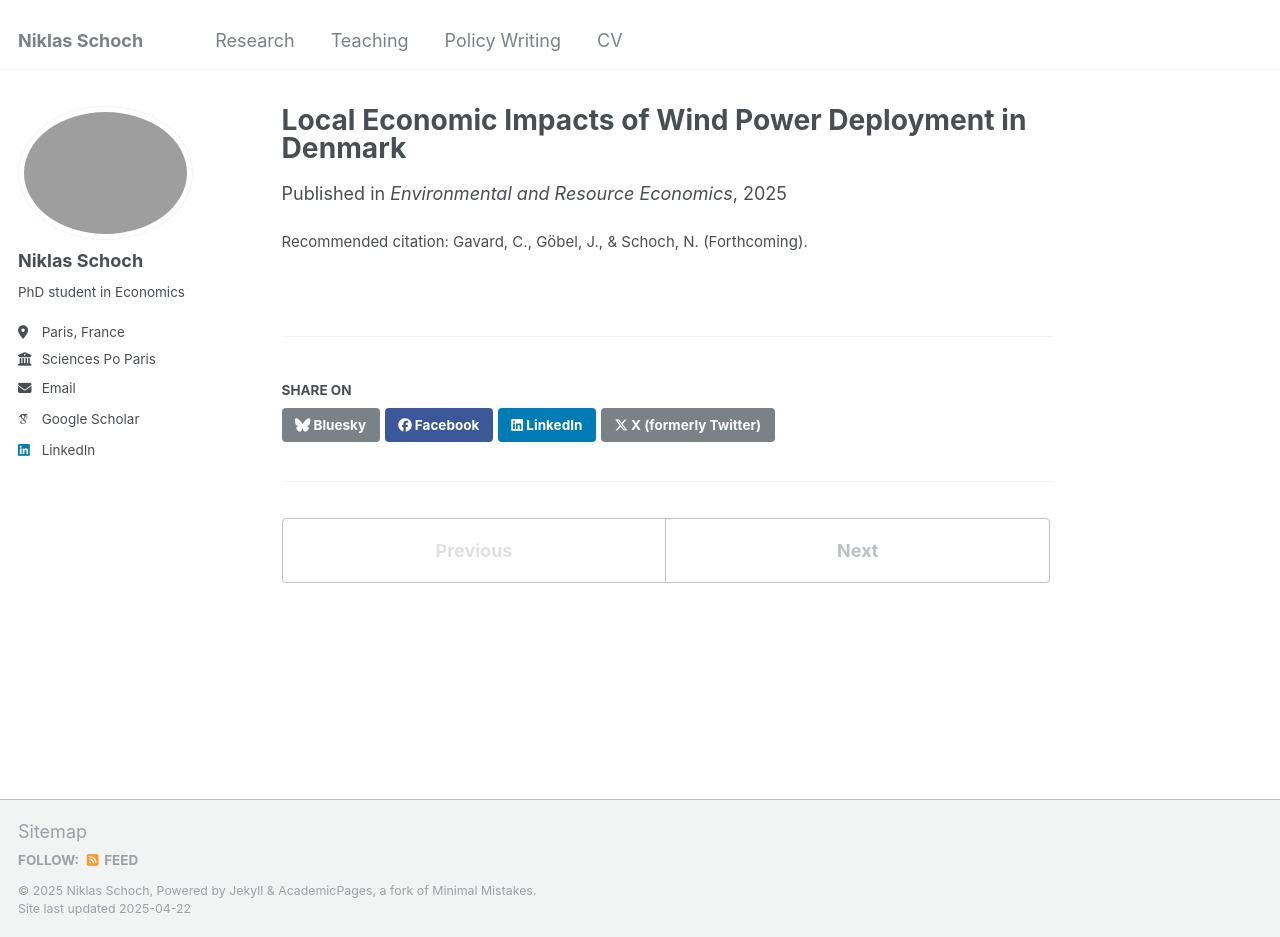
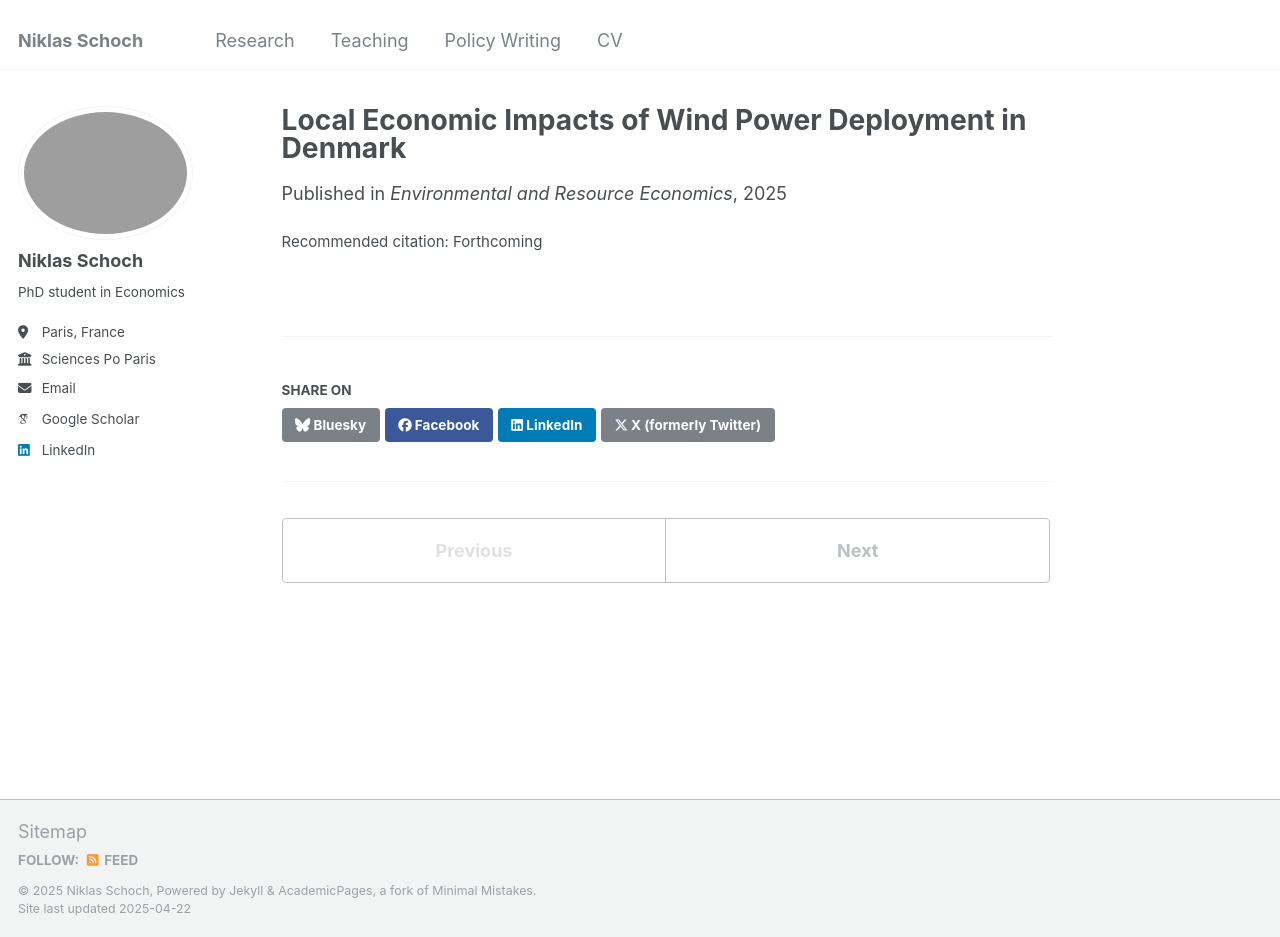
Before and after one commit to niklasschoch/niklasschoch.github.io, a Jekyll site: the page built from _publications/wind-denmark.md, in a window 1280 px wide and 937 px high. Built offline with Jekyll 4.4.1, drawn with Linux system fonts in a browser that asks for light colours; some web fonts are replaced.

Commit message:
Update wind-denmark.md
Signed-off-by: niklasschoch <74817881+niklasschoch@users.noreply.github.com>

```diff
--- a/_publications/wind-denmark.md
+++ b/_publications/wind-denmark.md
@@ -3,8 +3,11 @@ title: "Local Economic Impacts of Wind Power Deployment in Denmark"
 date: 2025-12-31
 collection: publications
 category: Publications
-citation: 'Gavard, C., Göbel, J., & Schoch, N. (Forthcoming).'
+citation: "Forthcoming"
 venue: Environmental and Resource Economics
+authors:
+  - Claire Gavard
+  - Jonas Göbel
 links:
   - label: "Working Paper"
     url: "https://www.zew.de/en/publications/local-economic-impacts-of-wind-power-deployment-in-denmark-3"
```
